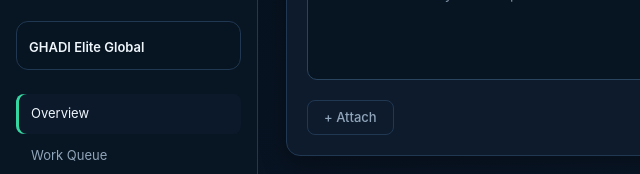
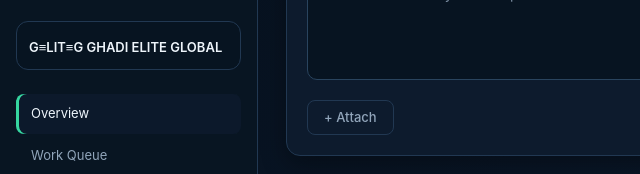
Before and after one commit to gelitesystem/GHADI-ELITE-GLOBAL-FOR-SMART-PLATFORMS-LLC-, a plain HTML site: page public/dashboard.html in a window 1280 px wide. Shown: the part 155-329 px from the top of the page, 0-640 px from the left. Drawn offline with Linux system fonts and the light colour scheme; no server answers.

Commit message:
تحديث شامل بعد النشر التلقائي

```diff
--- a/public/dashboard.html
+++ b/public/dashboard.html
@@ -31,7 +31,7 @@
       </a>
 
       <div class="workspace" aria-label="Active workspace">
-        <strong id="js-workspace-name">GHADI Elite Global</strong>
+        <strong id="js-workspace-name">G≡LIT≡G GHADI ELITE GLOBAL</strong>
       </div>
 
       <nav class="nav" aria-label="Modules">
```
Also changed, not shown: public/index.html (+1 -1 lines).
